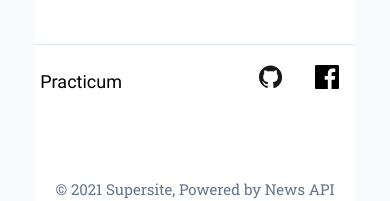
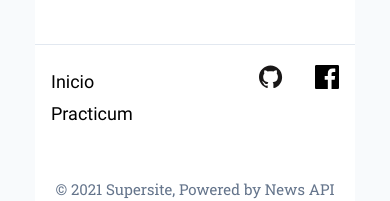
Before and after one commit to juanleon8/project-name-frontend, a React app: page / in a window 390 px wide. Shown: the part 1301-1502 px from the top of the page. Built offline with nearby package versions, Linux system fonts and the light colour scheme; the HTML template or start-up script is replaced by a standard one.

Commit message:
Ajustes responsive del footer y menú móvil

```diff
--- a/src/index.css
+++ b/src/index.css
@@ -1149,6 +1149,14 @@ button {
     text-align: center;
   }
 
+  .app-footer__menu {
+    width: 200px;
+    height: 74px;
+    flex-direction: column;
+    align-items: flex-start;
+    right: 104px;
+  }
+
   .app-footer__icons {
     right: 16px;
   }
```
